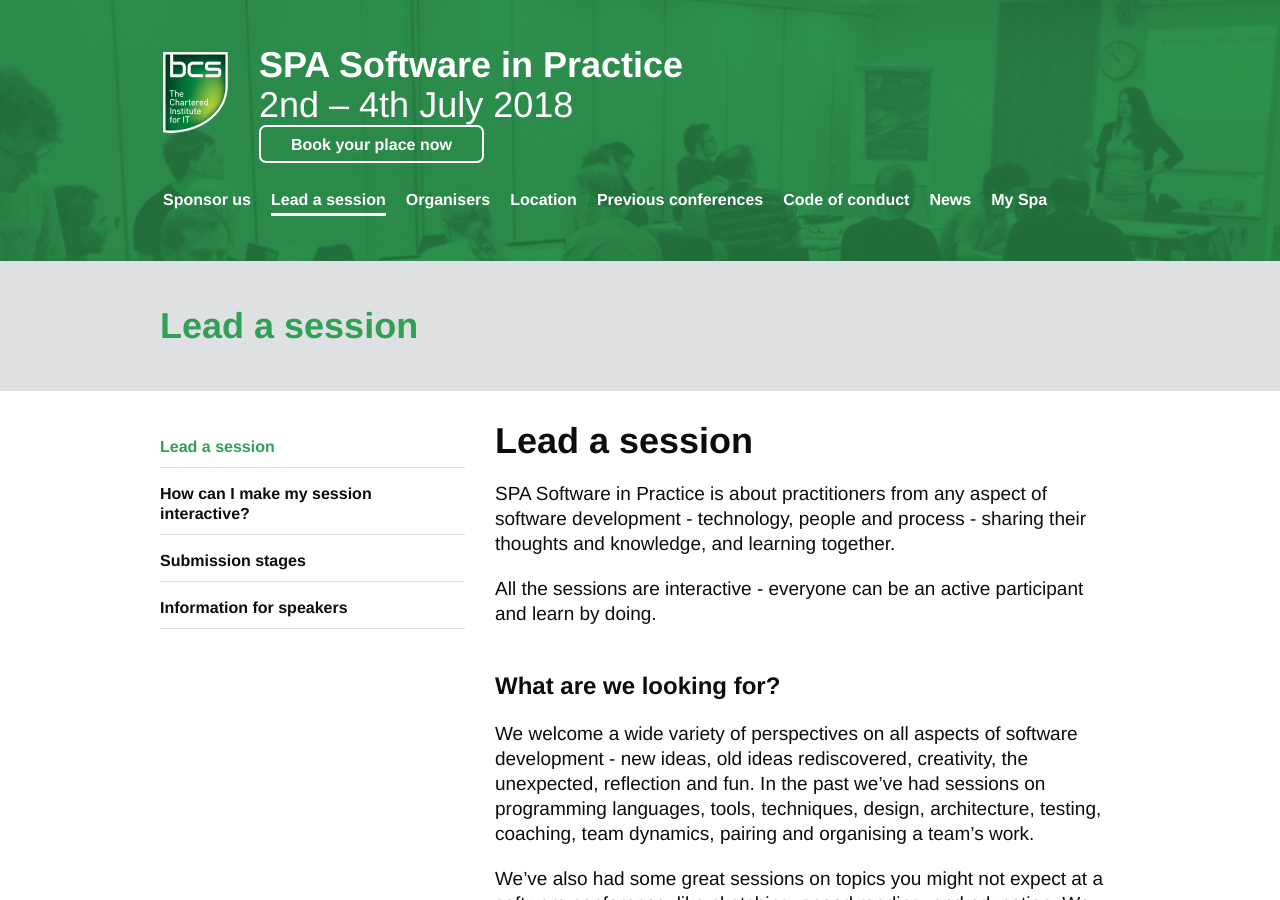
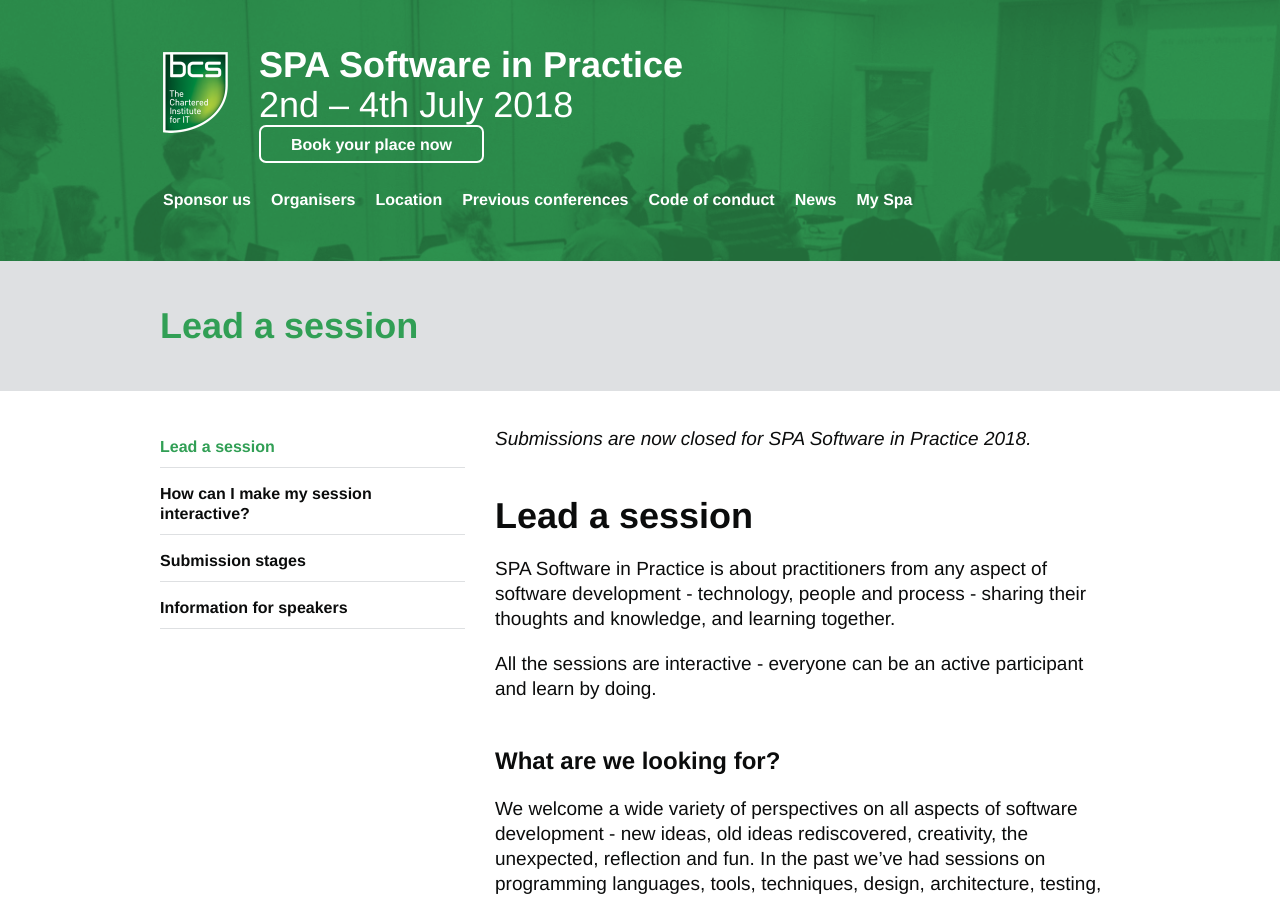
Before and after one commit to spaconference/spa-website, a Jekyll site: the page built from lead-a-session.md, in a window 1280 px wide and 900 px high. Built offline with Jekyll 4.4.1, drawn with Linux system fonts in a browser that asks for light colours.

Commit message:
Submissions are closed
This removes the 'Lead a session' from the main navigation menu, but leaves the page in situ so it can still be referred to.

It also adds a comment to the page to indicate that submissions are closed, in case anyone finds their way to the page.

```diff
--- a/_config.yml
+++ b/_config.yml
@@ -48,7 +48,7 @@
       #title: Programme
     - sponsor.md
     # - sponsors.md
-    - lead-a-session.md
+    # - lead-a-session.md
     - organisers.md
     - location.md
     - previous-conferences.md
--- a/lead-a-session.md
+++ b/lead-a-session.md
@@ -3,6 +3,8 @@
 layout: page
 has-nav: lead-a-session
 ---
+
+<em>Submissions are now closed for SPA Software in Practice 2018.</em>
 
 <h1>Lead a session</h1>
 <p>{{ site.conference.name }} is about practitioners from any aspect of software development - technology, people and process - sharing their thoughts and knowledge, and learning together.</p>
```
